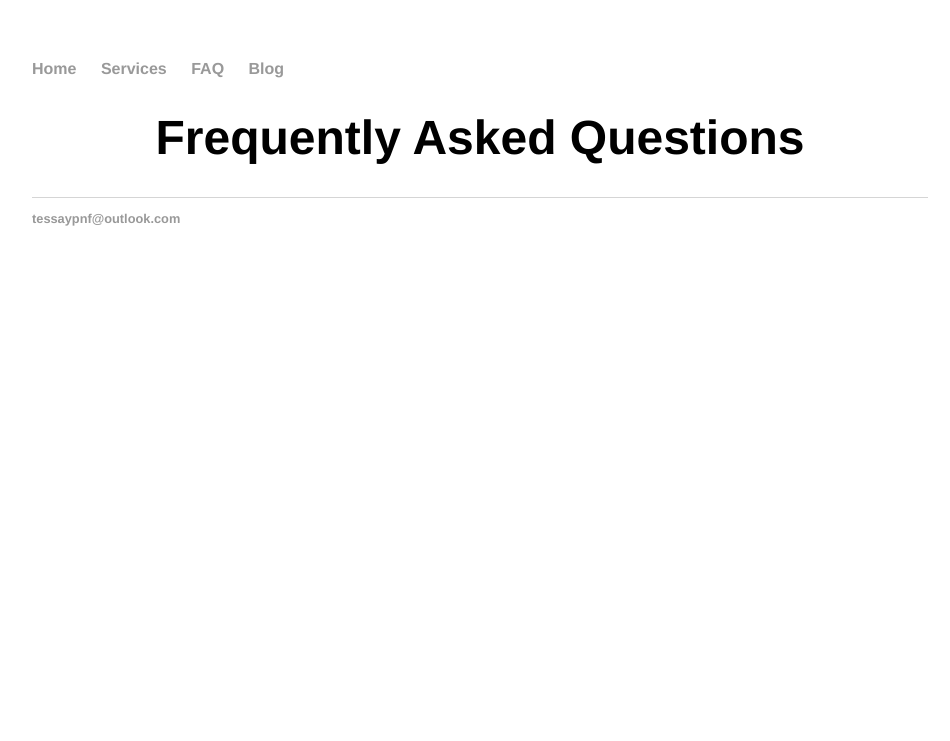
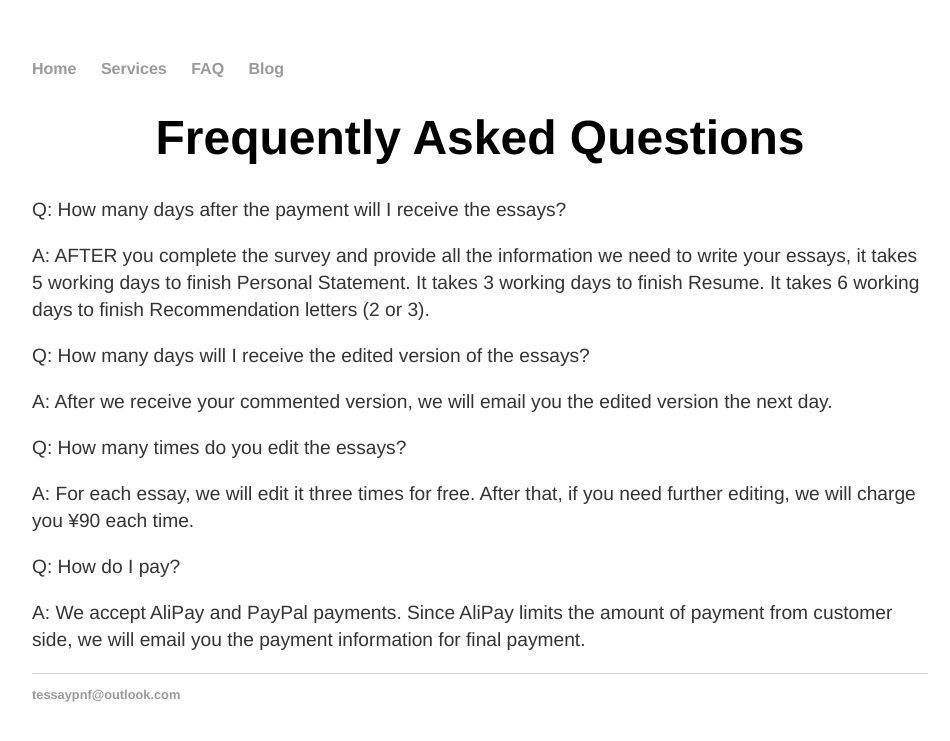
Before and after one commit to RagingTiger/PnFTech.github.io, a Jekyll site: the page built from faq/index.html, in a window 1280 px wide. Shown: the top 741 px of the page, without its empty margins (160-1110 px from the left). Built offline with Jekyll 4.4.1, drawn with Linux system fonts in a browser that asks for light colours.

Commit message:
eidted faq

```diff
--- a/faq/index.html
+++ b/faq/index.html
@@ -6,3 +6,23 @@ title: PnF
 	<h1>Frequently Asked Questions</h1>
 
 </div><!-- /.blurb -->
+<div class="container">
+	<p>Q: How many days after the payment will I receive the essays?
+	<p>A: AFTER you complete the survey and provide all the
+		information we need to write your essays, it takes 5 working days to
+		finish Personal Statement. It takes 3 working
+		days to finish Resume. It takes 6 working days to finish Recommendation
+		letters (2 or 3).</p>
+
+	<p>Q: How many days will I receive the edited version of the essays?</p>
+	<p>A: After we receive your commented version, we will email you the edited
+		version the next day.</p>
+
+	<p>Q: How many times do you edit the essays?</p>
+	<p>A: For each essay, we will edit it three times for free. After that, if you
+		need further editing, we will charge you ¥90 each time.</p>
+
+	<p>Q: How do I pay?</p>
+	<p>A: We accept AliPay and PayPal payments. Since AliPay limits the amount of
+		payment from customer side, we will email you the payment information for final payment.</p>
+</div>
```
